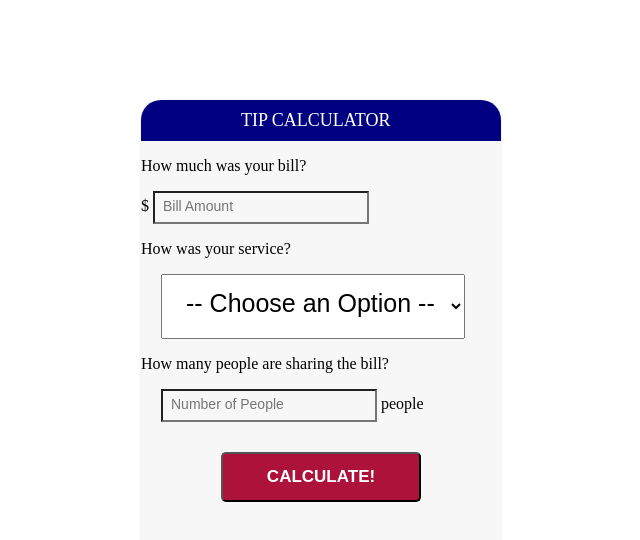
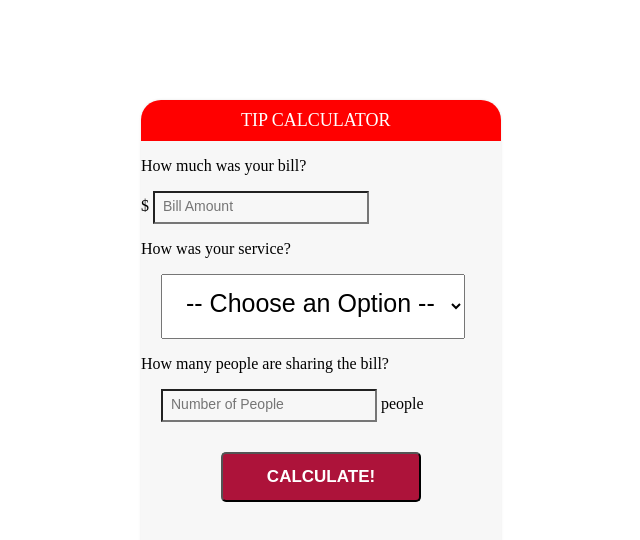
Before and after one commit to khjomaa/tip-calculator, a plain HTML site: page app/index.html in a window 1280 px wide. Shown: the whole page, without its empty margins (319-959 px from the left). Drawn offline with Linux system fonts and the light colour scheme.

Commit message:
change h1 background color to red

```diff
--- a/app/style.css
+++ b/app/style.css
@@ -10,7 +10,7 @@
 }
 
 h1 {
-  background: navy;
+  background: red;
   color: white;
   margin: 0;
   padding: 10px 100px;
```
